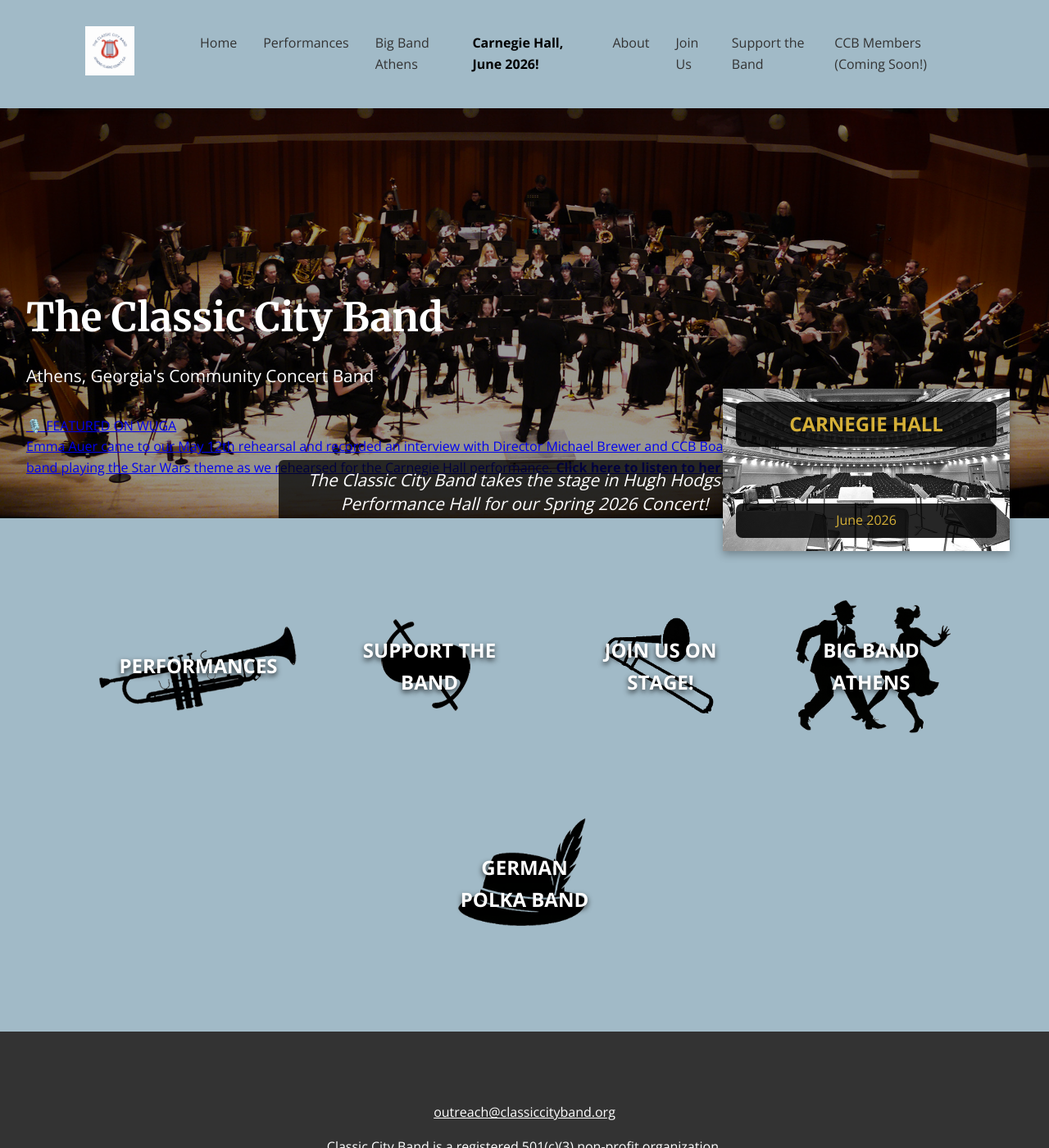
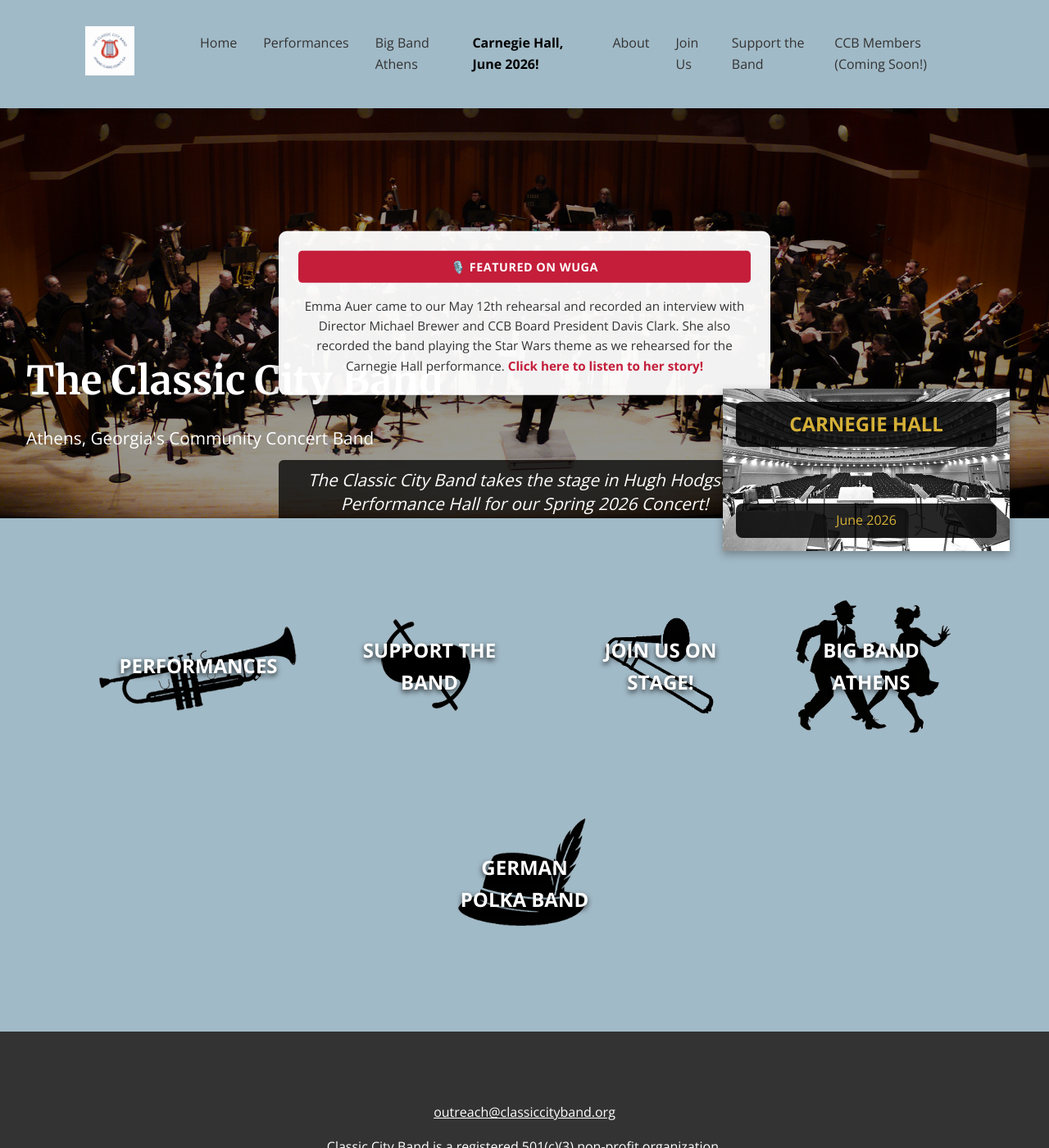
Before and after one commit to webmasterCCB/CCBwebsite, a Jekyll site: the page built from index.html, in a window 1280 px wide and 1400 px high. Shown: the whole window at 82% size. Built offline with Jekyll 4.4.1, drawn with Linux system fonts in a browser that asks for light colours; comment, search, counter and statistics services are not loaded.

Commit message:
Update style.css

```diff
--- a/assets/css/style.css
+++ b/assets/css/style.css
@@ -183,6 +183,57 @@ nav a:hover {
   display: block;
   background: rgba(0, 0, 0, 0.85);
   border-radius: 8px;
+}
+
+/* Media Highlight Box */
+.media-highlight {
+  position: absolute;
+  top: 50%;
+  left: 50%;
+  transform: translate(-50%, -50%);
+  max-width: 600px;
+  background: rgba(255, 255, 255, 0.95);
+  padding: 1.5rem;
+  border-radius: 10px;
+  box-shadow: 0 8px 20px rgba(0, 0, 0, 0.3);
+  text-decoration: none;
+  transition: transform 0.3s, box-shadow 0.3s;
+  z-index: 50;
+}
+
+.media-highlight:hover {
+  transform: translate(-50%, -50%) scale(1.02);
+  box-shadow: 0 12px 30px rgba(0, 0, 0, 0.4);
+}
+
+.media-badge {
+  background: var(--primary-red);
+  color: white;
+  font-weight: bold;
+  font-size: 0.9rem;
+  padding: 0.5rem 1rem;
+  border-radius: 5px;
+  text-align: center;
+  margin-bottom: 1rem;
+  letter-spacing: 0.5px;
+}
+
+.media-text {
+  color: var(--dark-gray);
+  font-size: 0.95rem;
+  line-height: 1.6;
+  text-align: center;
+}
+
+.media-text strong {
+  color: var(--primary-red);
+}
+
+/* Hide media box on mobile */
+@media (max-width: 768px) {
+  .media-highlight {
+    display: none;
+  }
 }
 
 .btn {
```
